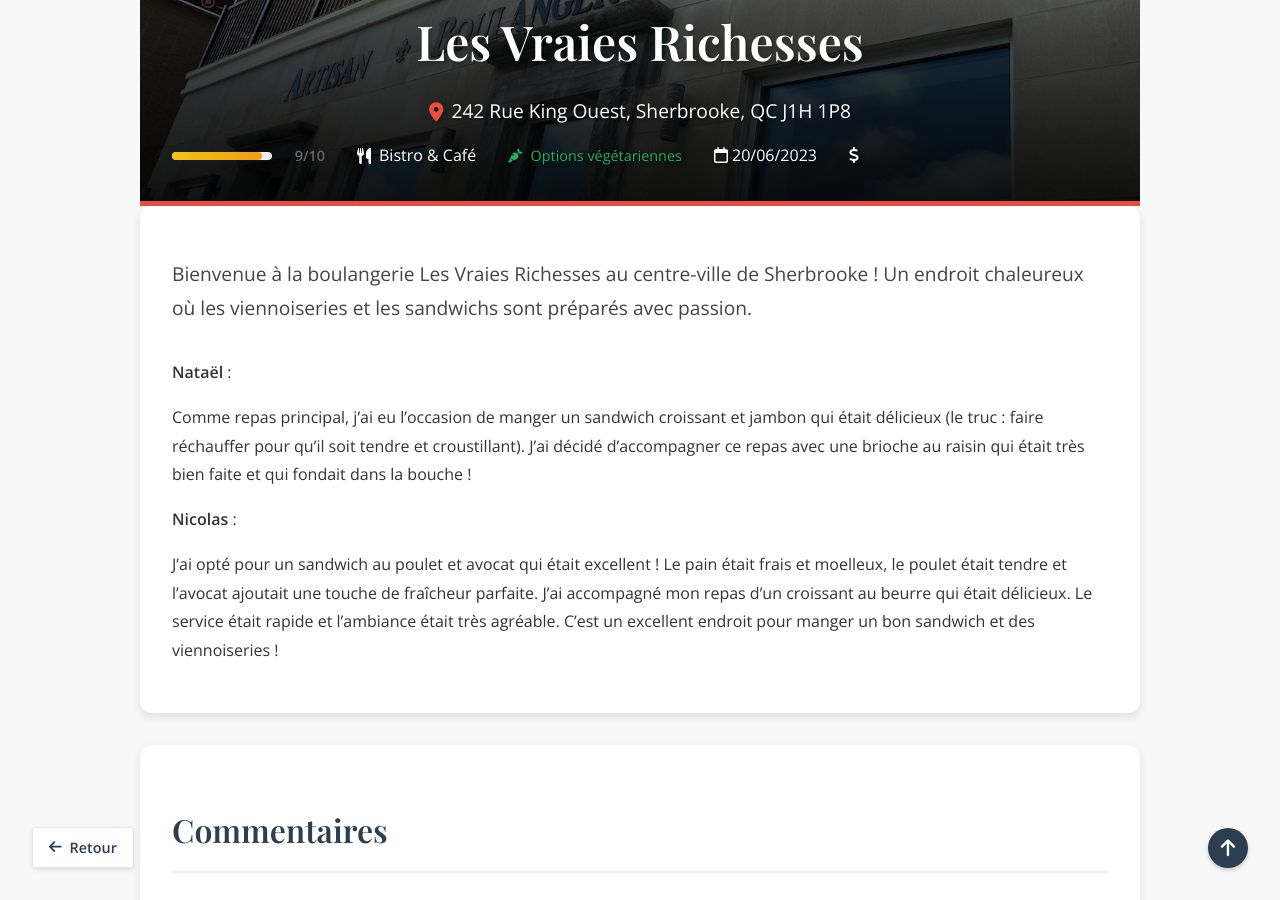
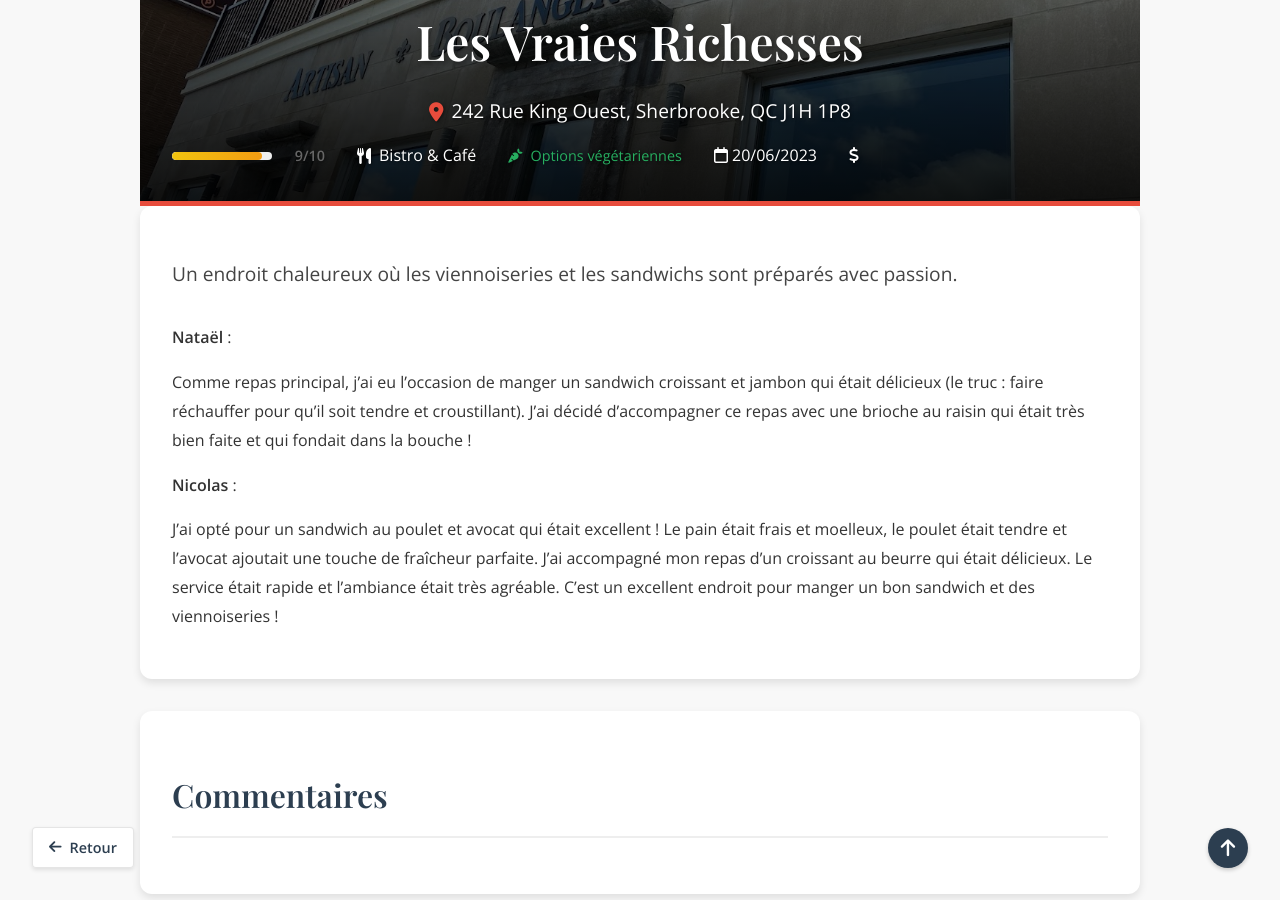
Before and after one commit to Natael21/blog-culinaire, a Jekyll site: the page built from _posts/2023-06-20-les-vraies-richesses.markdown, in a window 1280 px wide and 900 px high, scrolled down 724 px. Built offline with Jekyll 4.4.1, drawn with Linux system fonts in a browser that asks for light colours; a script that is not in the unit is left out; comment, search, counter and statistics services are not loaded.

Commit message:
Update restaurant descriptions for clarity and detail
- Revised the description for Taverne Alexandre to enhance the ambiance portrayal.
- Updated the description for Restaurant Persépolis to include an exclamation mark for emphasis.
- Simplified the description for Les Vraies Richesses to focus on the warmth and quality of offerings.
- Adjusted the description for Café Restaurant L to remove redundancy while maintaining the essence.
- Enhanced the description for El Chupa Resto to highlight its connection to the previous restaurant, El Tabernaco.

```diff
--- a/_posts/2023-05-23-taverne-alexandre.markdown
+++ b/_posts/2023-05-23-taverne-alexandre.markdown
@@ -5,7 +5,7 @@ date: 2023-05-23
 note: 8
 style: "Pub & Microbrasserie"
 diet: "standard"
-description: "Bienvenue à la taverne Alexandre située sur la rue Alexandre au centre-ville de Sherbrooke ! Une très belle ambiance comme on pourrait s'attendre d'un pub !"
+description: "Une très belle ambiance comme on pourrait s'attendre d'un pub !"
 price: "medium"
 address: "440 Rue Alexandre, Sherbrooke, QC J1H 4T4"
 image: "/images/Taverne Alexandre.PNG"
--- a/_posts/2023-06-13-restaurant-persepolis.markdown
+++ b/_posts/2023-06-13-restaurant-persepolis.markdown
@@ -5,7 +5,7 @@ date: 2023-06-13
 note: 10
 style: "Moyen-Orient"
 diet: "vegetarian-friendly"
-description: "Une authentique cuisine iranienne servie dans un cadre chaleureux et décoré avec soin"
+description: "Une authentique cuisine iranienne servie dans un cadre chaleureux et décoré avec soin !"
 price: "medium"
 address: "305 Rue King Ouest, Sherbrooke, QC J1H 1R2"
 image: "/images/Restaurant Persépolis.jpg"
--- a/_posts/2023-06-20-les-vraies-richesses.markdown
+++ b/_posts/2023-06-20-les-vraies-richesses.markdown
@@ -5,7 +5,7 @@ date: 2023-06-20
 note: 9
 style: "Bistro & Café"
 diet: "vegetarian-friendly"
-description: "Bienvenue à la boulangerie Les Vraies Richesses au centre-ville de Sherbrooke ! Un endroit chaleureux où les viennoiseries et les sandwichs sont préparés avec passion."
+description: "Un endroit chaleureux où les viennoiseries et les sandwichs sont préparés avec passion."
 price: "budget"
 address: "242 Rue King Ouest, Sherbrooke, QC J1H 1P8"
 image: "/images/Les Vraies Richesses.jpeg"
--- a/_posts/2024-01-12-cafe-restaurant-l.markdown
+++ b/_posts/2024-01-12-cafe-restaurant-l.markdown
@@ -5,7 +5,7 @@ date: 2024-01-12
 note: 8
 style: "Moyen-Orient"
 diet: "vegetarian-friendly"
-description: "Salaam ! Vous avez besoin d'un coin tranquille pour savourer un repas gastronomique ? La cuisine iranienne saura vous impressionner dans ce restaurant paisible !"
+description: "Salaam ! La cuisine iranienne saura vous impressionner dans ce restaurant paisible !"
 price: "medium"
 address: "196 Rue Wellington N, Sherbrooke, QC J1H 5C5"
 image: "/images/Café Restaurant L.png"
--- a/_posts/2024-03-16-el-chupa-resto.markdown
+++ b/_posts/2024-03-16-el-chupa-resto.markdown
@@ -5,7 +5,7 @@ date: 2024-03-16
 note: 7
 style: "Mexicain & Latino"
 diet: "standard"
-description: "Cuisine mexicaine authentique avec tortillas maison et ambiance chaleureuse."
+description: "C’est la relève du fameux restaurant El Tabernaco ! De plus, la décoration et l’ambiance est la même qu’avant, ce qui est assez incroyable !"
 price: "medium"
 address: "243 Rue Alexandre, Sherbrooke, QC J1H 4S8"
 image: "/images/El Chupa Resto.png"
```
Also changed, not shown: other parts of _posts/2023-05-23-taverne-alexandre.markdown (+4 -0 lines), admin/index.html (+45 -2 lines).
